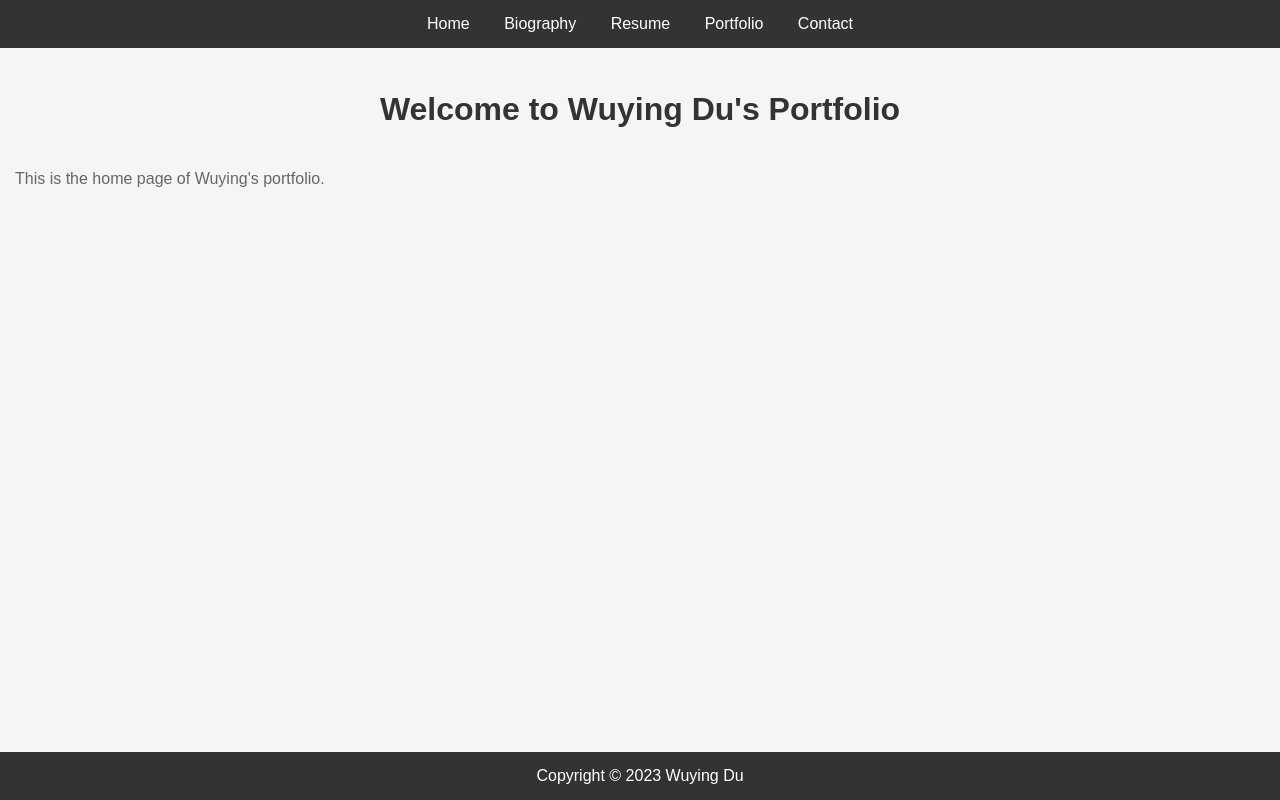
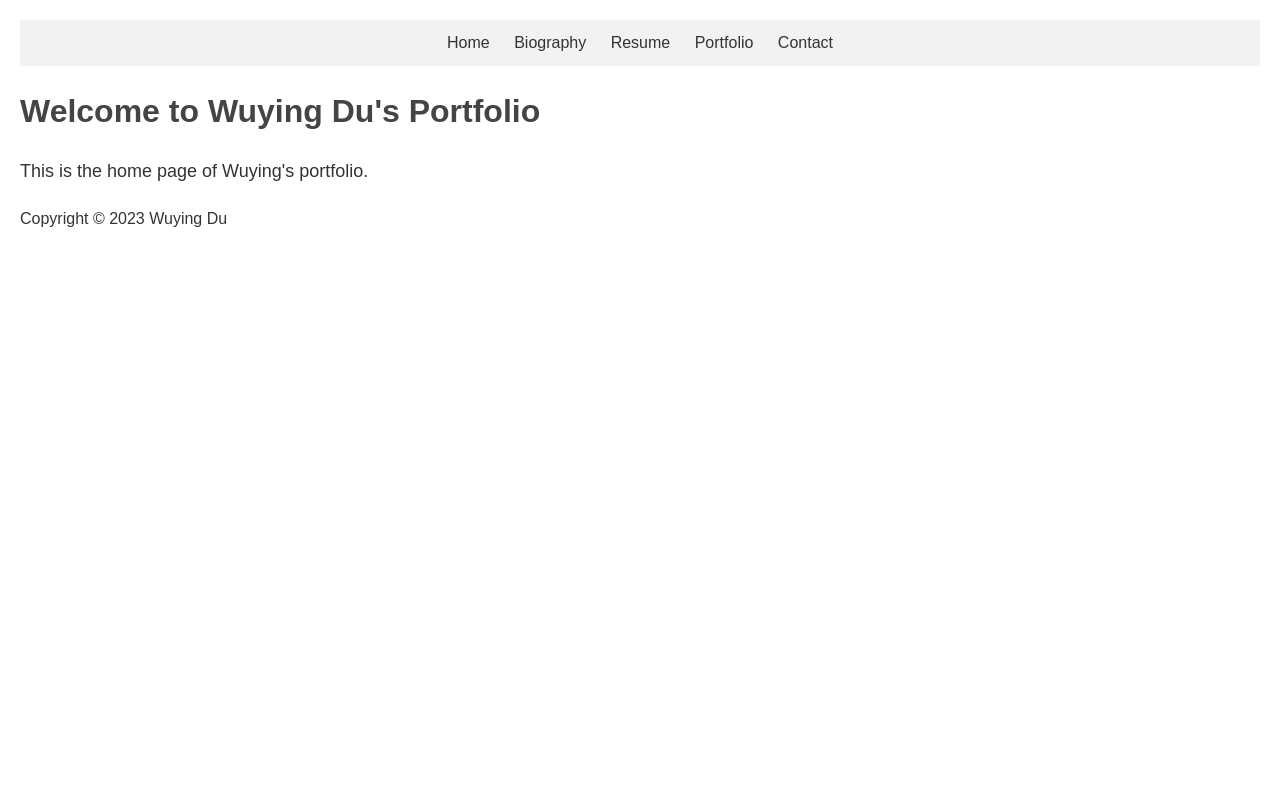
Before and after one commit to Athena42076/WuyingAnalytics, a plain HTML site: page index.html in a window 1280 px wide. Drawn offline with Linux system fonts and the light colour scheme.

Commit message:
Add files via upload

```diff
--- a/styles.css
+++ b/styles.css
@@ -1,45 +1,44 @@
+/* Reset margins and paddings */
+* {
+    margin: 0;
+    padding: 0;
+    box-sizing: border-box;
+}
+
+/* Set a font for the whole page */
 body {
     font-family: Arial, sans-serif;
-    margin: 0;
-    padding: 0;
-    background-color: #f5f5f5;
-    padding-top: 50px;  /* Add padding to the body to prevent content from hiding behind the nav bar */
+    line-height: 1.6;
+    color: #333;
+    padding: 20px;
 }
 
+/* Style the h1 tag */
+h1 {
+    color: #444;
+    margin-bottom: 20px;
+}
+
+/* Style the p tag */
+p {
+    margin-bottom: 20px;
+    font-size: 18px;
+}
+
+/* Style the nav and its links */
 nav {
-    background-color: #333;
-    color: white;
-    padding: 15px 0;
+    background: #f2f2f2;
+    padding: 10px;
+    margin-bottom: 20px;
     text-align: center;
-    position: fixed;  /* Fix position */
-    top: 0;  /* At the top */
-    width: 100%;  /* Full width */
-    z-index: 10;  /* Ensure the nav bar stays on top */
 }
 
 nav a {
-    color: white;
-    margin: 0 15px;
+    margin: 0 10px;
     text-decoration: none;
+    color: #333;
 }
 
-h1 {
-    color: #333;
-    text-align: center;
-    padding: 20px 0;
+nav a:hover {
+    color: #666;
 }
-
-p {
-    color: #666;
-    padding: 0 15px;
-}
-
-footer {
-    background-color: #333;
-    color: white;
-    text-align: center;
-    padding: 15px 0;
-    position: fixed;
-    bottom: 0;
-    width: 100%;
-}
```
